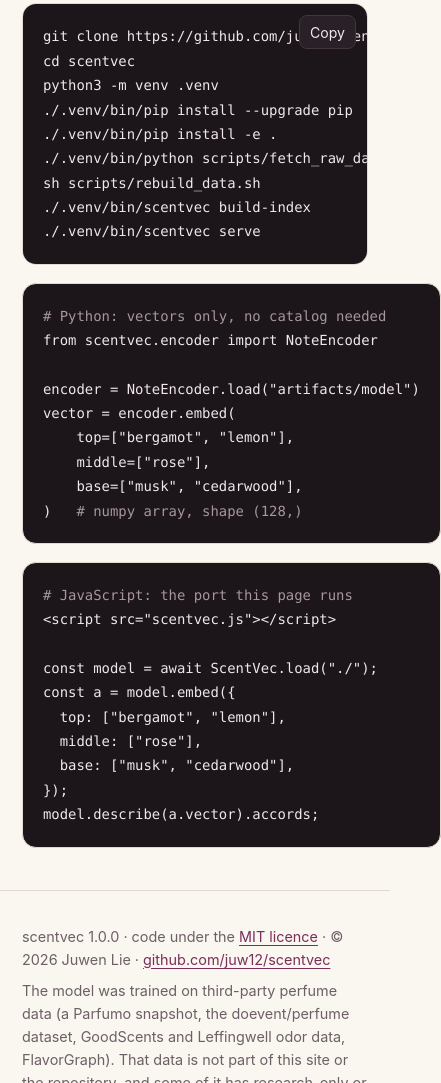
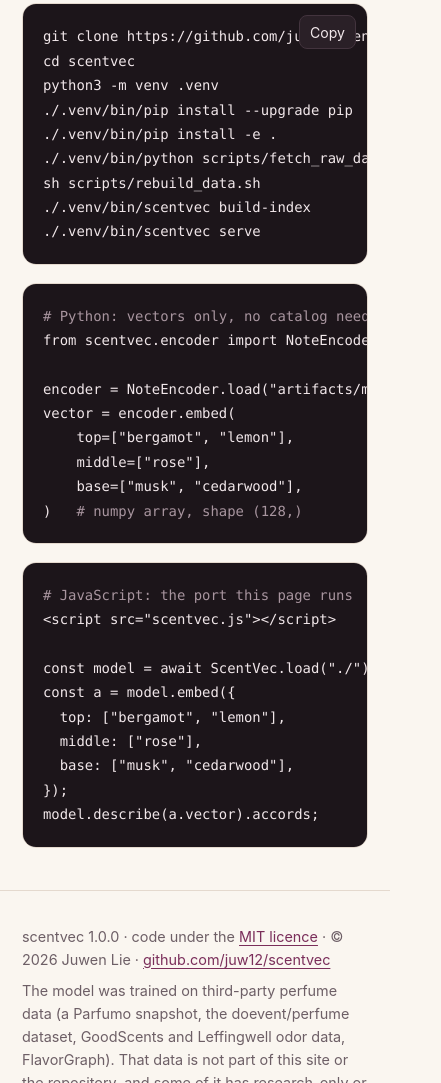
Before and after one commit to juw12/scentvec, a plain HTML site: page docs/index.html in a window 390 px wide. Shown: the part 6208-7291 px from the top of the page, 441 px wide, since content can reach past the window. Drawn offline with Linux system fonts and the light colour scheme; no server answers.

Commit message:
Phone: a long code line no longer widens the page
The two code boxes sit in a grid column that grew to the longest line, so the
page was 451 px wide on a 390 px iPhone and scrolled sideways. The column may
now shrink; the line scrolls inside its box.

```diff
--- a/docs/index.html
+++ b/docs/index.html
@@ -298,6 +298,8 @@
   .codebox pre .comment { color: #a8959f; }
   .codebox .text-button { position: absolute; top: 12px; right: 12px; background: #2a2027; color: #f1e7ea; border-color: #43343e; max-width: none; }
   .two { display: grid; grid-template-columns: 1fr 1fr; gap: 18px; }
+  /* A code line longer than the screen scrolls inside its box; it must not widen the column and the page. */
+  .two > * { min-width: 0; }
 
   footer { padding: 34px 0 54px; border-top: 1px solid var(--line); color: var(--muted); font-size: 0.9rem; }
   footer .wrap { display: grid; gap: 8px; }
```
